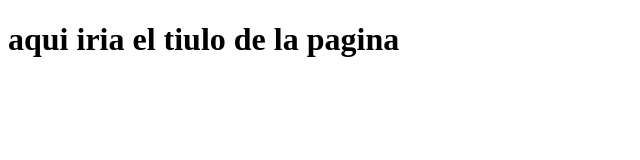
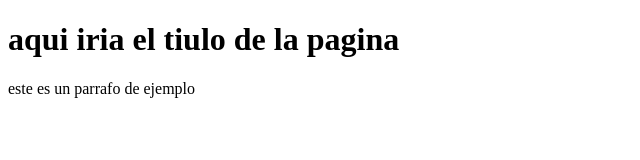
Before and after one commit to DaniloAlexander/proyecto-web-empres-c, a plain HTML site: page index.html in a window 1280 px wide. Shown: the whole page, without its empty margins (0-640 px from the left). Drawn offline with Linux system fonts and the light colour scheme.

Commit message:
Update index.html

```diff
--- a/index.html
+++ b/index.html
@@ -6,5 +6,6 @@
 </head>
 <body>
     <h1>aqui iria el tiulo de la pagina</h1>
+    <p>este es un parrafo de ejemplo</p>
 </body>
 </html>
```
